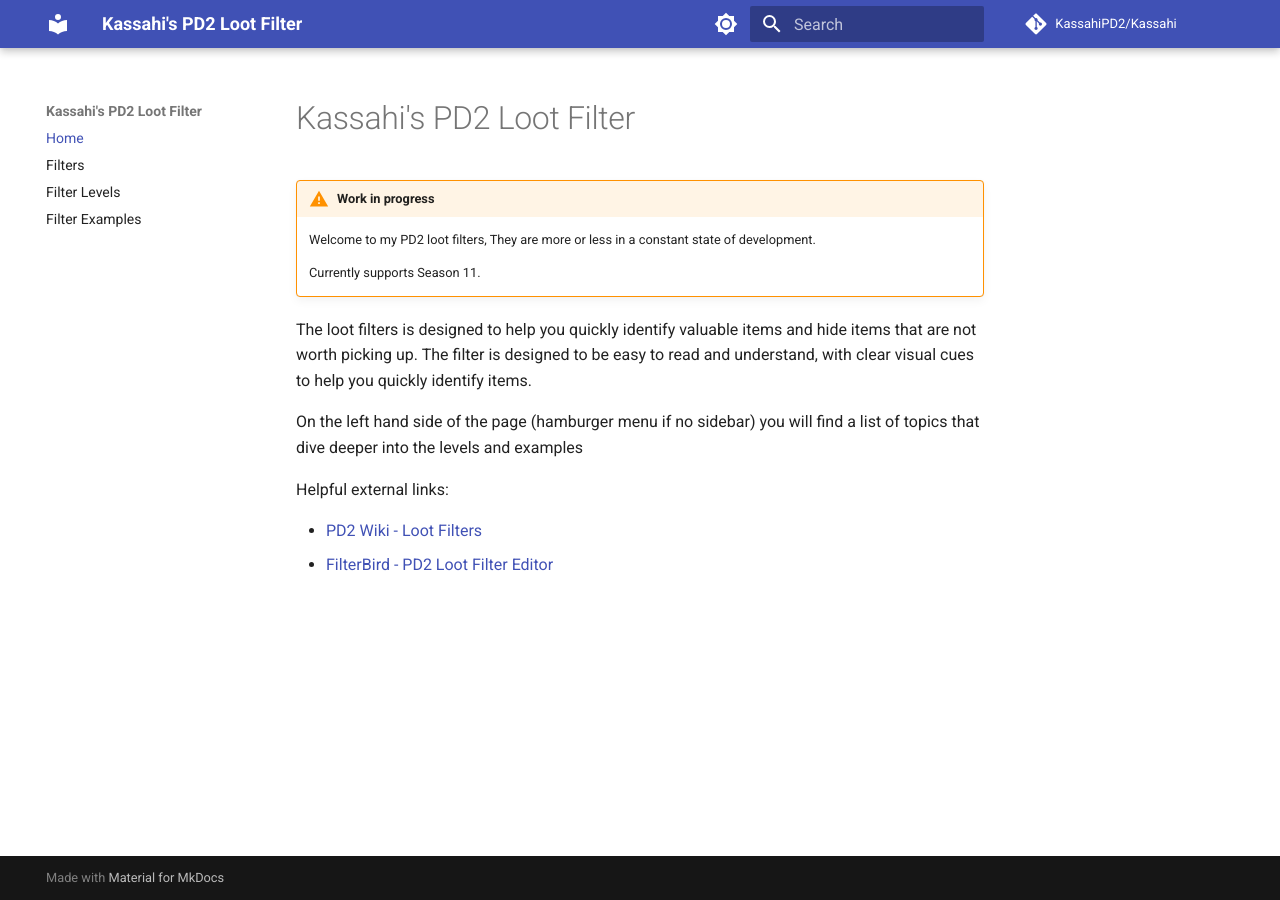
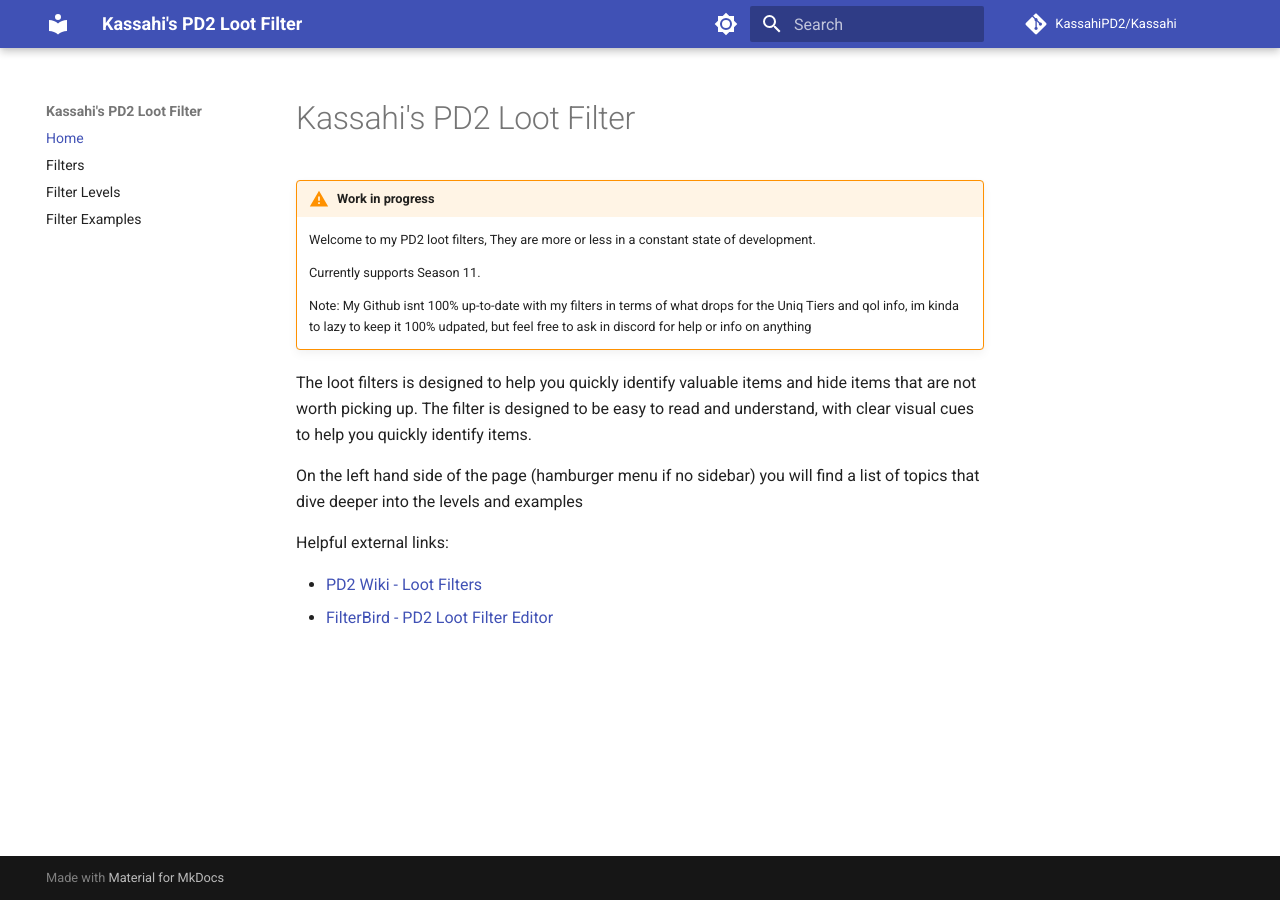
Before and after one commit to KassahiPD2/Kassahi, an MkDocs documentation site: the page built from docs/index.md, in a window 1280 px wide. Built offline with MkDocs 1.6.1 and Material for MkDocs 9.7.7, drawn with Linux system fonts in a browser that asks for light colours; comment, search, counter and statistics services are not loaded.

Commit message:
Update index.md

```diff
--- a/docs/index.md
+++ b/docs/index.md
@@ -5,6 +5,8 @@
     Welcome to my PD2 loot filters, They are more or less in a constant state of development.
 
     Currently supports Season 11.
+
+    Note: My Github isnt 100% up-to-date with my filters in terms of what drops for the Uniq Tiers and qol info, im kinda to lazy to keep it 100% udpated, but feel free to ask in discord for help or info on anything
 
 The loot filters is designed to help you quickly identify valuable items and hide items that are not worth picking up. The filter is designed to be easy to read and understand, with clear visual cues to help you quickly identify items.
 
```
